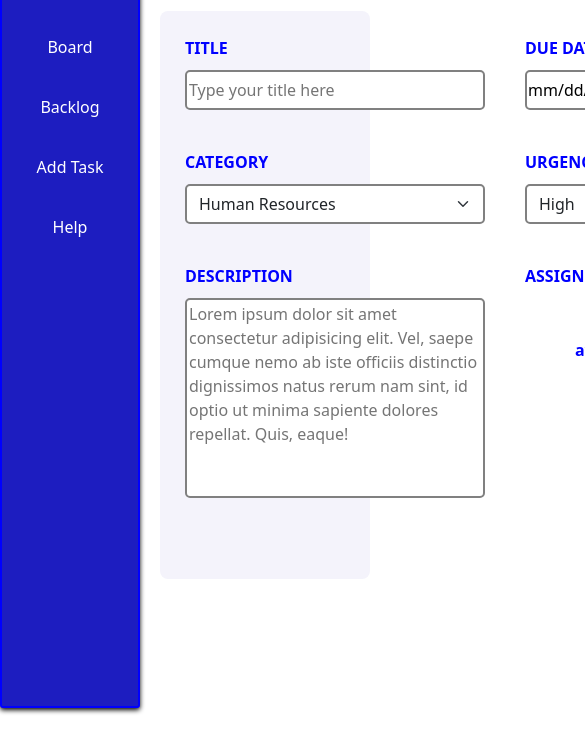
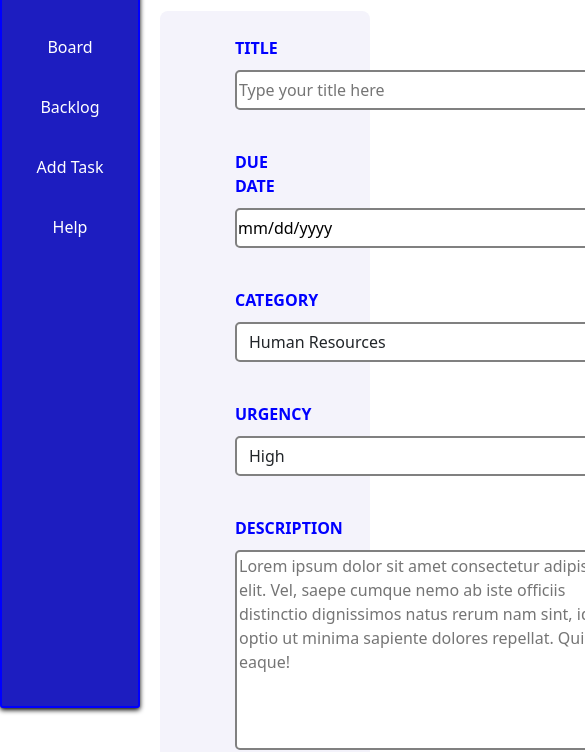
Before and after one commit to s-codemann/MyKanban, a website: page addTask.html in a window 390 px wide. Shown: the part 115-867 px from the top of the page, 585 px wide, since content can reach past the window. Before the commit the page ends 844 px from the top, so only its background shows below. Drawn offline with nearby package versions, Linux system fonts and the light colour scheme; files whose address does not match are found by name.

Commit message:
oficiall v3 NB

```diff
--- a/addTask.css
+++ b/addTask.css
@@ -28,7 +28,7 @@ body {
   margin: 20px;
   background-color: #F4F3FB;
   padding: 25px;
-  max-height: 70vh;
+  max-height: fit-content !important;
   border-radius: 8px;
 }
 
@@ -331,10 +331,101 @@ body {
 
 }
 
-@media (max-width: 970){
+@media (max-width: 970px){
 .dFlex{
   display: block !important;
+}
+.firstRow {
+  margin-left: 50px;
+  margin-right: 50px;
+}
+
+.secondSection{
+  max-height: fit-content !important;
+}
+
+.titleDiv input {
+  height: 40px;
+  border-radius: 5px;
+  border: 2px solid grey;
+  width: 400px;
+}
+
+.dueDateDiv {
+  margin-right: 40px;
+  margin-bottom: 40px;
+}
+
+.dueDateDiv input {
+  height: 40px;
+  border-radius: 5px;
+  border: 2px solid grey;
+  width: 400px;
+}
+.secondRow {
+margin-left: 50px;
+  margin-right: 50px;
+}
+
+.form-select {
+  height: 40px;
+  border-radius: 5px;
+  border: 2px solid grey !important;
+  width: 100px;
+
+}
+
+.categoryDiv select {
+  height: 40px;
+  border-radius: 5px;
+  border: 2px solid grey;
+  width: 400px;
+}
 
 
+.urgencyDiv select {
+    height: 40px;
+  border-radius: 5px;
+  border: 2px solid grey;
+  width: 400px;
 }
+
+.thirdRow {
+  margin-left: 50px;
+  margin-right: 50px;
 }
+
+.descriptionDiv{
+  width: 350px;
+  margin-right: 40px;
+  margin-bottom: 40px;
+}
+
+.descriptionDiv textarea {
+  height: 200px;
+  border-radius: 5px;
+  border: 2px solid grey;
+  width: 400px !important;
+  text-align: start;
+  resize: none;
+
+}
+
+.actionsDiv {
+  margin-right: 40px;
+  margin-bottom: 40px;
+}
+
+.avatars{
+  margin: 50px ;
+}
+
+.actionButtons{
+
+  margin-left: 75px;
+}
+
+}
+@media (max-width: 970px){
+
+}
--- a/sidebar.css
+++ b/sidebar.css
@@ -56,13 +56,8 @@
   width: 5px;
   bottom: 0;
   left: 2px;
-<<<<<<< HEAD
   transition: all 300ms;
 }
-=======
-}
-
->>>>>>> d1b03e54ff317e6c82ab31c134695626beae59a0
 .logo {
   width: 50px;
   margin-left: 20%;
```
Also changed, not shown: addTask.html (+1 -0 lines).
